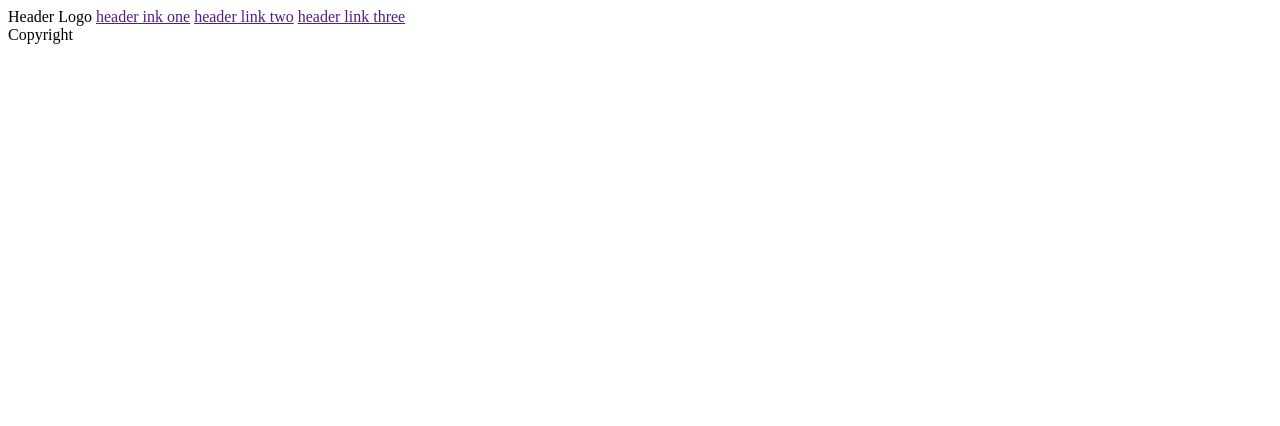
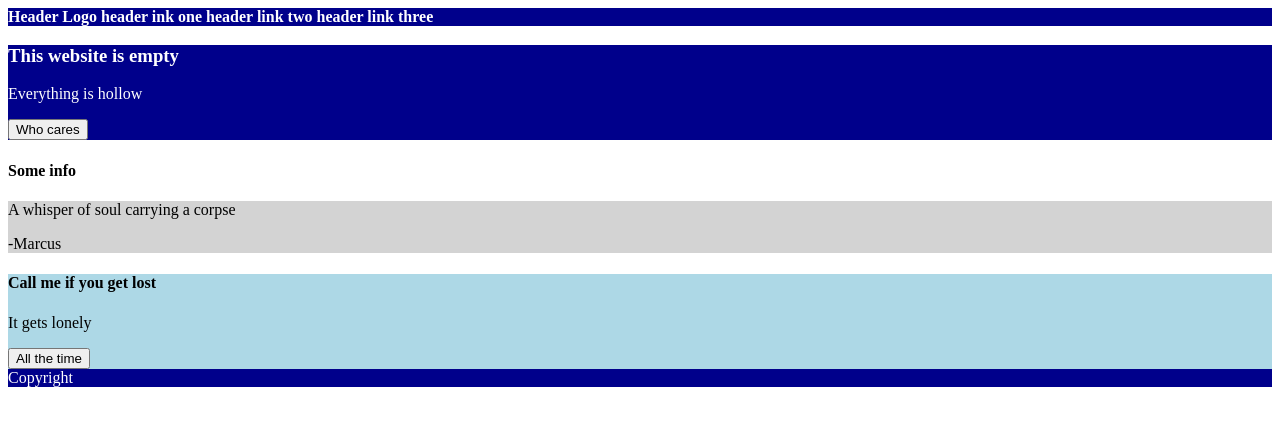
Before and after one commit to JRueda-227/landing-recipes, a plain HTML site: page index.html in a window 1280 px wide. Drawn offline with Linux system fonts and the light colour scheme.

Commit message:
Apply background color and minor styling.

```diff
--- a/index.html
+++ b/index.html
@@ -3,9 +3,11 @@
     <head>
         <meta charset="utf-8">
         <title>Landing Page</title>
+        <link href="style.css" rel="stylesheet">
     </head>
 
     <body>
+        <div class="container">
             <div class="header">Header Logo
                 <a href="">header ink one</a>
                 <a href="">header link two</a>
@@ -13,18 +15,24 @@
             </div>
             <div class="content">
                 <div class="block-one">
-
+                    <h3>This website is empty</h3>
+                    <p>Everything is hollow</p>
+                    <button>Who cares</button>
                 </div>
                 <div class="block-two">
-
+                    <h4>Some info</h4>
                 </div>
                 <div class="block-three">
-
+                    <p>A whisper of soul carrying a corpse</p>
+                    <p>-Marcus</p>
                 </div>
                 <div class="block-four">
-
+                    <h4>Call me if you get lost</h4>
+                    <p>It gets lonely</p>
+                    <button>All the time</button>
                 </div>
             </div>
             <div class="footer">Copyright</div>
+        </div>
     </body>
 </html>
--- a/style.css
+++ b/style.css
@@ -1,3 +1,40 @@
 body {
+}
+
+.container {
+    display: flex;
+    flex-direction: column;
+}
+
+.header {
+    color: white;
+    font-weight: bold;
+    background-color: darkblue;
+}
+
+a {
+    text-decoration: none;
+    color: white;
+}
+
+.content {
 
 }
+
+.block-one {
+    color: white;
+    background-color: darkblue;
+}
+
+.block-three {
+    background-color: lightgray;
+}
+
+.block-four {
+    background-color: lightblue;
+}
+
+.footer {
+    color: white;
+    background-color: darkblue;
+}
```
Lines whose indentation alone changed are shown as unchanged.
